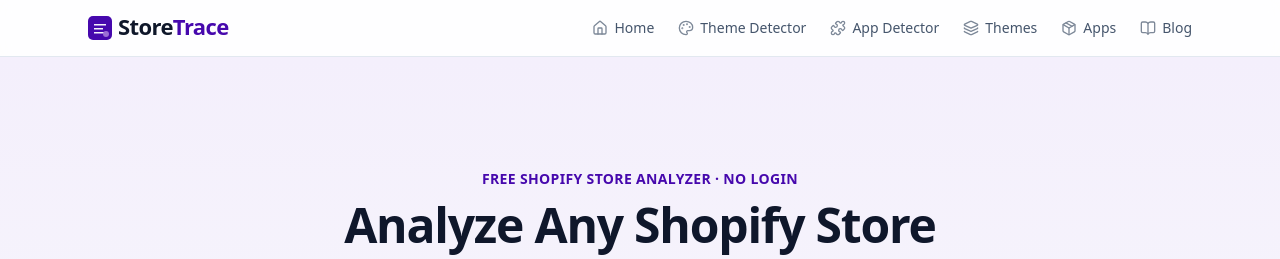
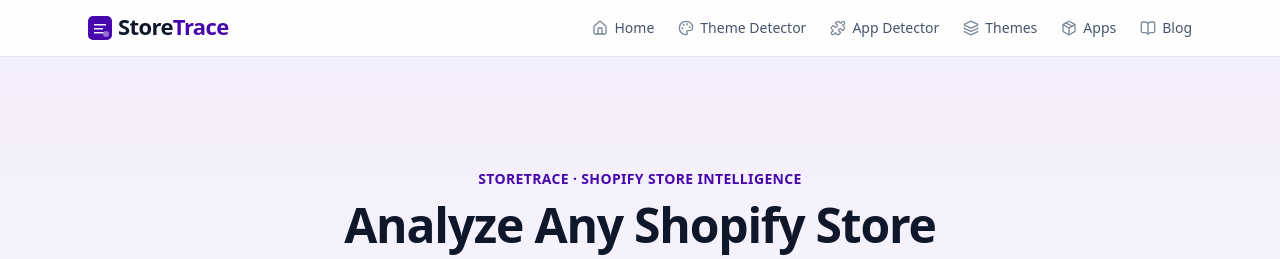
Before and after one commit to leihcsky/storetrace, a Next.js app: page / in a window 1280 px wide. Shown: the top 259 px of the page. Built offline with nearby package versions, Linux system fonts and the light colour scheme; no server answers; the database is empty.

Commit message:
域名确立

```diff
--- a/src/app/page.tsx
+++ b/src/app/page.tsx
@@ -35,7 +35,7 @@
       >
         <div className="mx-auto max-w-6xl px-4 text-center sm:px-6">
           <p className="text-sm font-semibold uppercase tracking-wide text-brand">
-            Free Shopify store analyzer · No login
+            {siteConfig.name} · Shopify Store Intelligence
           </p>
           <h1
             id="hero-heading"
--- a/src/components/home/popular-themes.tsx
+++ b/src/components/home/popular-themes.tsx
@@ -41,7 +41,7 @@
             &quot;Get theme&quot; links go to the Shopify Theme Store.
             {process.env.NEXT_PUBLIC_SHOPIFY_THEME_AFFILIATE_REF
               ? " Some links are affiliate links — we may earn a commission at no extra cost to you."
-              : " Configure NEXT_PUBLIC_SHOPIFY_THEME_AFFILIATE_REF to enable partner affiliate tracking."}
+              : null}
           </p>
         </div>
       </div>
--- a/src/lib/utils/site.ts
+++ b/src/lib/utils/site.ts
@@ -1,6 +1,6 @@
 export const siteConfig = {
   name: process.env.NEXT_PUBLIC_SITE_NAME ?? "StoreTrace",
-  url: process.env.NEXT_PUBLIC_SITE_URL ?? "https://storetrace.org",
+  url: process.env.NEXT_PUBLIC_SITE_URL ?? "https://storetrace.link",
   description:
     "Free Shopify store analyzer ? analyze any Shopify store for themes, apps, and store insights in seconds. Instant Shopify store analysis, no login.",
   tagline: "Discover themes, apps, and store insights instantly.",
```
Also changed, not shown: _docs/prd_extract.txt, 2 other files (tests, documents, lock files or other folders).
